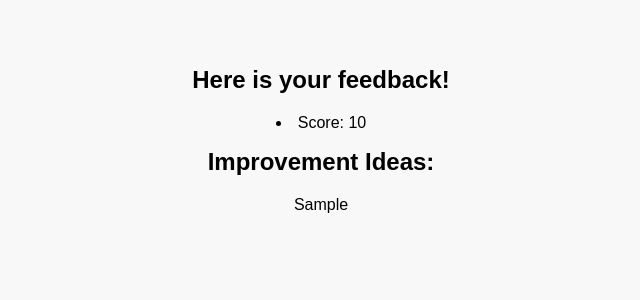
After one commit to akshaytrikha/redesign, a Flask app: template app/templates/feedback.html in a window 1280 px wide. The commit adds this page. Shown: the top 300 px of the page, without its empty margins (319-959 px from the left). Run offline with Flask 3, Linux system fonts and the light colour scheme; the template is opened without the code that fills it: most values are stand-ins (such as "Sample title", 1, 10 or a date in 2020).

Commit message:
Created inter-page navigation

```diff
--- a/app/app.py
+++ b/app/app.py
@@ -2,6 +2,7 @@ import tiktoken
 from openai import OpenAI
 from flask import Flask, render_template, request, jsonify
 import re
+import os
 
 # External
 from flask import Flask, render_template, request, jsonify
@@ -106,7 +107,16 @@ def create_chunks(input_code, chunk_size=125000, model_name='gpt-4o'):
     return string_chunks
 
 
-def give_improvement_ideas(input_code):
+def give_improvement_ideas(filename):
+    input_code = ""
+    for root, _, files in os.walk(filename):
+        for file in files:
+            file_path = os.path.join(root, file)
+            try:
+                with open(file_path, 'r', encoding='utf-8', errors='ignore') as f:
+                    input_code += f.read() + '\n'
+            except Exception as e:
+                print(f"Could not read file {file_path}: {e}")
     chunks = create_chunks(input_code)
     overall_improvement_output = ""
     overall_summary_output = ""
@@ -192,18 +202,11 @@ def give_improvement_ideas(input_code):
             overall_scores_output += scores_output
     return overall_improvement_output, overall_scores_output
 
-@app.route('/dashboard-content', methods=['POST'])
-def dashboard_content():
-    data = request.get_json()
-    if not data or 'website_code' not in data:
-        return jsonify({'error': 'No website code provided'}), 400
+@app.route('/feedback', methods=['GET'])
+def feedback():
     overall_improvement_output, overall_scores_output = give_improvement_ideas("silverpizzeria.com")
-    categories_and_scores = re.findall(r'(.+?):\s*(\d+)', overall_scores_output)
-    results = {key.strip(): int(value) for key, value in categories_and_scores}
-    return jsonify({
-        'scores': results,
-        'improvement_ideas': overall_improvement_output
-    })
+    scores = [int(score) for score in re.findall(r'\b\d+\b', overall_scores_output)]
+    return render_template('feedback.html', scores=scores, ideas=overall_improvement_output)
 
 if __name__ == '__main__':
     app.run(debug=True)
--- /dev/null
+++ b/app/templates/feedback.html
@@ -0,0 +1,23 @@
+<!-- index.html -->
+<!DOCTYPE html>
+<html lang="en">
+  <head>
+    <meta charset="UTF-8" />
+    <meta name="viewport" content="width=device-width, initial-scale=1.0" />
+    <title>Redesign</title>
+    <link
+      rel="stylesheet"
+      href="{{ url_for('static', filename='css/styles.css') }}"
+    />
+  </head>
+  <body>
+    <div class="container">
+      <h1>Here is your feedback!</h1>
+      {% for score in scores %}
+      <li>Score: {{ score }}</li>
+      {% endfor %}
+      <h1>Improvement Ideas:</h1>
+      {{ improvement_ideas }}
+    </div>
+  </body>
+</html>
--- a/app/templates/index.html
+++ b/app/templates/index.html
@@ -23,7 +23,7 @@
         To set your experiment up for success, we'll scan and analyze your site
         to understand its content.
       </p>
-      <form action="/your_endpoint" method="POST">
+      <form action="/feedback" method="GET">
         <input
           type="url"
           name="url"
```
Also changed, not shown: scores.txt (added, +10 -0 lines).
